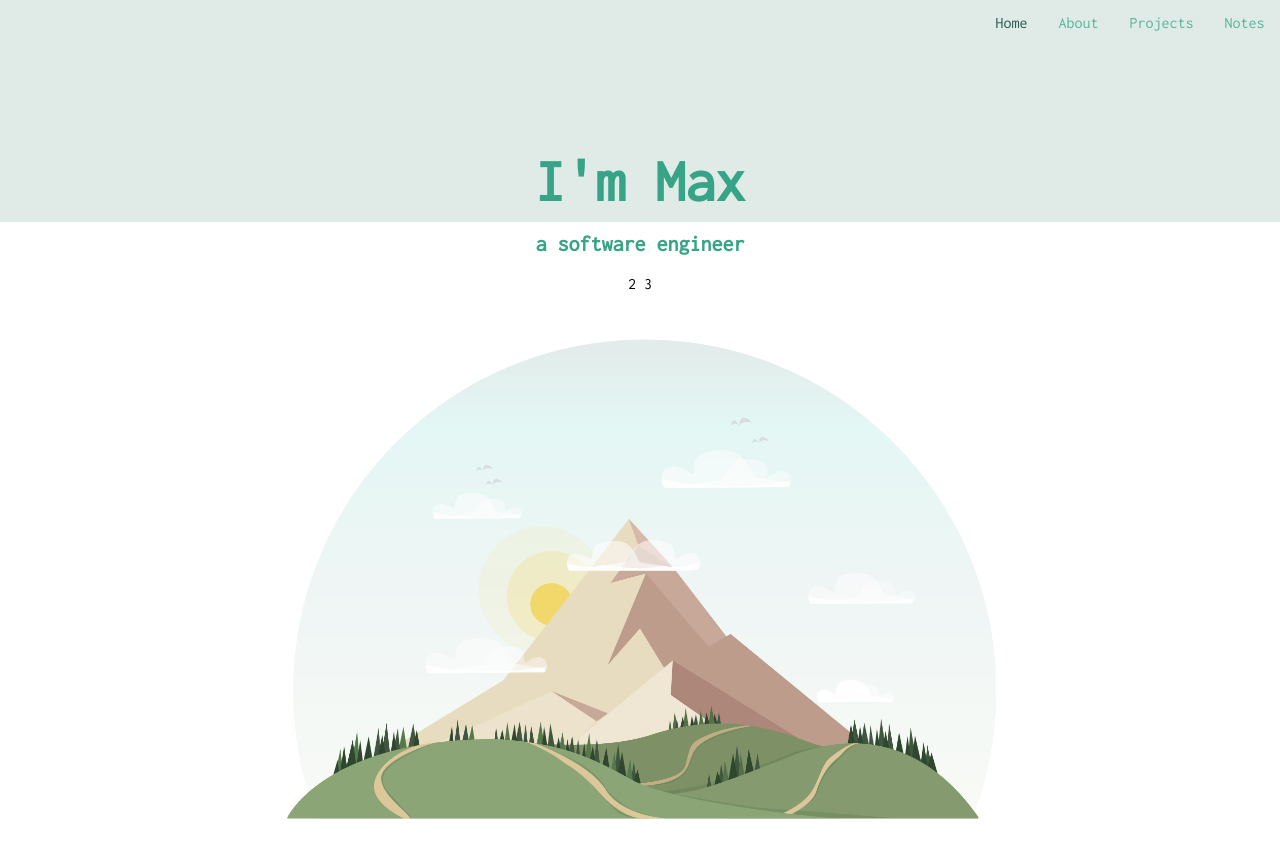
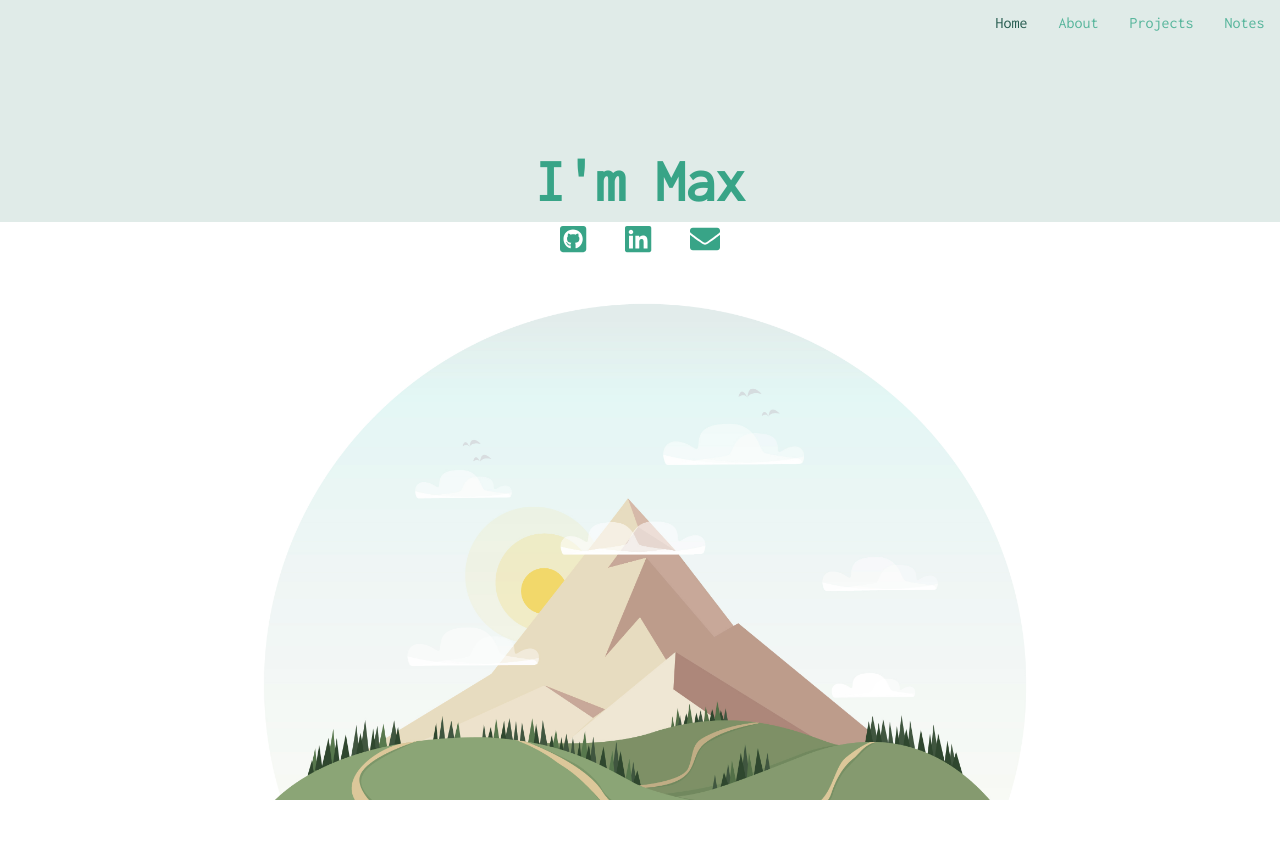
Before and after one commit to MaxBSilver/portfolio-2019, a React (Create React App) app: page / in a window 1280 px wide. After the commit the page ends 800 px from the top, so only its background shows below. Built offline with nearby package versions, Linux system fonts and the light colour scheme.

Commit message:
add styling fix for image, update image for about, begin about restructuring.

```diff
--- a/package.json
+++ b/package.json
@@ -4,6 +4,7 @@
   "private": true,
   "dependencies": {
     "@fortawesome/fontawesome-svg-core": "^1.2.22",
+    "@fortawesome/free-brands-svg-icons": "^5.10.2",
     "@fortawesome/free-solid-svg-icons": "^5.10.2",
     "@fortawesome/react-fontawesome": "^0.1.4",
     "material-design-icons": "^3.0.1",
--- a/src/components/About/About.jsx
+++ b/src/components/About/About.jsx
@@ -1,16 +1,17 @@
 import React, { Component } from 'react';
 import Header from '../Header/Header';
-import portfolio from '../../assets/envio-19.jpg';
+import portfolio from '../../assets/fort.png';
 export class About extends Component {
 	render () {
 		return (
 			<div className="about-container">
 				<Header componentName={'About'}> </Header>
 				<section className="about-section abt-sec-1">
-          <h3>Who am I?</h3>
 					<div>
 						<img src={portfolio} alt="Portfolio icon" />
 					</div>
+          <h3>Who am I?</h3>
+
 					<p>Full stack developer primarily leveraging JavaScript to creatively build dynamic applications that are both responsive and intuitive. My academic and personal aptitudes are centered around perceptive UX effects, animations with depth, and creating user experiences that feel native at first touch. I enjoy collaborating across the project team and end-users to design and build unique and instinctive experiences.</p>
 				</section>
 				<section className="about-section abt-sec-2">b</section>
--- a/src/components/About/about.scss
+++ b/src/components/About/about.scss
@@ -21,12 +21,16 @@
 
   & section {
     animation: fadeIn 0.75s forwards;
-
+    & h3 {
+      padding: 10px 0;
+    }
     padding: 20px;
     color: #38A487;
     & img {
       height: 160px;
       width: 160px;
+      border-radius:50%;
+      border: #F37054 solid 4px;
     }
   }
 }
--- a/src/containers/Main/Main.jsx
+++ b/src/containers/Main/Main.jsx
@@ -2,8 +2,9 @@ import React, { Component } from 'react';
 import LrgButton from '../../components/LrgBtn/LrgBtn';
 
 import Landscape from '../../assets/119.jpg';
-import { FontAwesomeIcon } from '@fortawesome/react-fontawesome'
-import { faCoffee } from '@fortawesome/free-solid-svg-icons'
+import { FontAwesomeIcon } from '@fortawesome/react-fontawesome';
+import { faGithubSquare, faLinkedin } from '@fortawesome/free-brands-svg-icons';
+import { faEnvelope } from '@fortawesome/free-solid-svg-icons'
 
 export class Main extends Component {
 	render () {
@@ -16,8 +17,10 @@ export class Main extends Component {
 					<div className="main-bottom">
 						<h2>a software engineer</h2>
 						<section className="icon-container">
-							<i class="fab fa-github-square" />
-							2 3
+							<a href="https://github.com/MaxBSilver" target="_blank"><FontAwesomeIcon icon={faGithubSquare} /></a>
+							<a href="https://www.linkedin.com/in/max-b-silver/" target="_blank"><FontAwesomeIcon icon={faLinkedin} /></a>
+							<FontAwesomeIcon icon={faEnvelope} />
+
 						</section>
 						<section className="main-btn-cntr">
 							<img src={Landscape} alt="background landscape, green field with dark green trees" />
--- a/src/containers/Main/main.scss
+++ b/src/containers/Main/main.scss
@@ -2,43 +2,64 @@ main {
   height: 95%;
   @include flex(column, center);
   align-items: center;
-  & img {
-    object-fit: contain;
-    width: 100%;
-  }
-  .icon-container {
-    padding: 20px;
-  }
+
   & div {
+    animation: fadeIn 0.95 forwards;
     @include inheritHW;
     text-align: center;
     font-weight: lighter;
        & h1 {
-         animation: fadeIn 0.75s forwards;
+         animation: fadeIn 0.95 forwards;
          color: #38A487;
          font-size: 60px;
          padding-bottom: 10px;
        }
        & h2 {
-        animation: fadeIn 0.75s forwards;
+        animation: fadeIn 0.95 forwards;
          padding-top: 10px;
          font-size: 22px;
          color: #38A487;
        }
   }
     & .main-top {
+    animation: fadeIn 0.95 forwards;
     align-items:flex-end;
     @include flex(row, center);
     background-color: #E0EBE8;
     height: 24%;
   }
     & .main-bottom {
+      @include flex(column, center);
+      align-items: center;
       background-color: rgb(255, 255, 255);
-      height: 70%;
+      height: 76%;
+      overflow: hidden;
+      & img {
+        object-fit: contain;
+        max-height: 100%;
+      }
+      & .icon-container {
+        @include flex(row, space-around);
+        animation: fadeIn 0.95 forwards;
+        padding:20px 0;
+        width: 200px;
+        & svg {
+        font-size: 30px;
+        transition: color 0.5s;
+
+         color: #38A487;
+
+        }
+        & svg:hover {
+          color: #265B4E;
+          transition: color 0.5s;
+        }
+
+      }
 
   }
   & .main-btn-cntr {
-    @include flex(center, row);
+    @include flex(row, center);
     @include inheritHW();
   }
 }
--- a/src/containers/Nav/nav.scss
+++ b/src/containers/Nav/nav.scss
@@ -24,7 +24,3 @@ nav {
     transition: color 0.5s;
   }
 }
-
-@media width{
-
-}
--- a/src/sass/animations.scss
+++ b/src/sass/animations.scss
@@ -6,5 +6,3 @@
     opacity: 1;
   }
 }
-
-@keyframes fade
--- a/src/sass/index.scss
+++ b/src/sass/index.scss
@@ -1,6 +1,6 @@
 @import './variables.scss';
+@import './animations.scss';
 @import './mixins.scss';
-@import './animations.scss';
 @import url('https://fonts.googleapis.com/css?family=Inconsolata&display=swap');
 @import '../containers/Nav/nav.scss';
 @import '../containers/Main/Main.scss';
```
Also changed, not shown: 1 other file (tests, documents, lock files or other folders).
